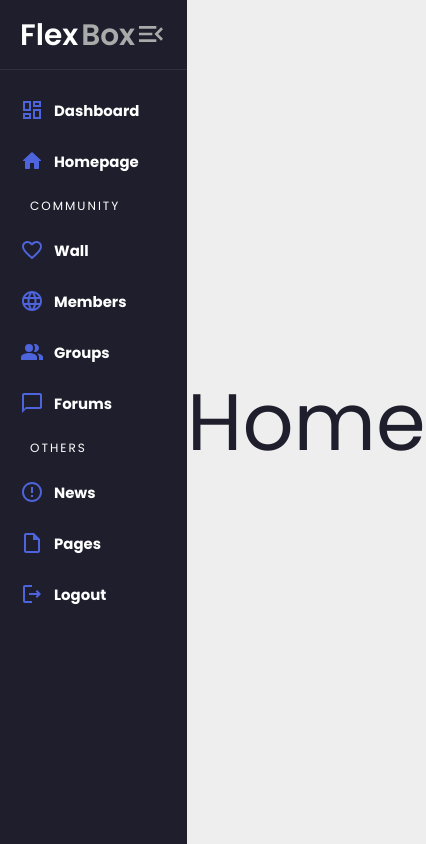
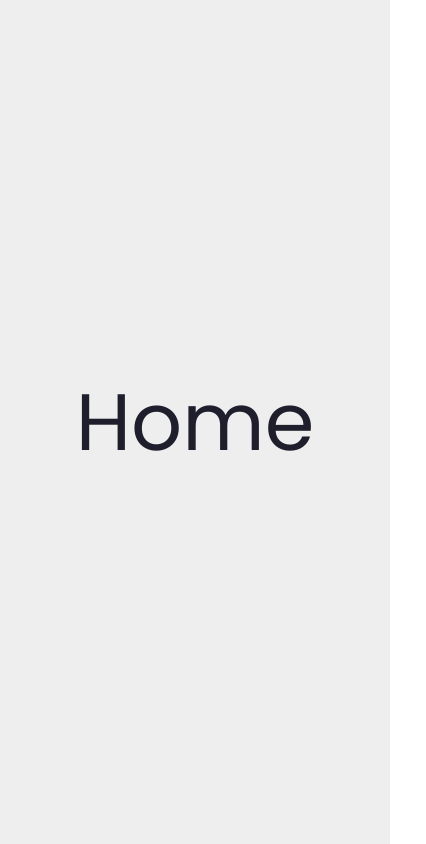
Before and after one commit to GECR-flexBox/flexBox, a Next.js app: page / in a window 390 px wide. Shown: the whole page, 426 px wide, since content can reach past the window. Built offline with nearby package versions, Linux system fonts and the light colour scheme; a web font is replaced by a local one.

Commit message:
fix overflow

```diff
--- a/styles/Sidebar.module.css
+++ b/styles/Sidebar.module.css
@@ -3,6 +3,7 @@
     height: 100%;
     display: flex;
     flex-direction: column;
+    flex-shrink: 0;
 }
 
 #side_header {
@@ -124,3 +125,4 @@
 #link a b {
     font-size: 0.93rem;
 }
+@media (max-width:875px) {}
--- a/styles/globals.css
+++ b/styles/globals.css
@@ -34,7 +34,7 @@ body {
   width: 100%;
   /* background-color: crimson; */
   height: 100vh;
-  /* overflow-y: scroll; */
+  overflow-y: hidden;
 }
 
 .row {
@@ -49,6 +49,7 @@ body {
   height: 100%;
   /* flex: 0.2; */
   width: 270px;
+  flex-shrink: 0;
   color: #fff;
 }
 
@@ -98,3 +99,9 @@ body {
 .aside {
   transition: all 0.6s cubic-bezier(0.175, 0.885, 0.32, 1.1);
 }
+@media (max-width:875px) {
+  #app>aside {
+    position: absolute;
+    left: -350px;
+  }
+}
```
